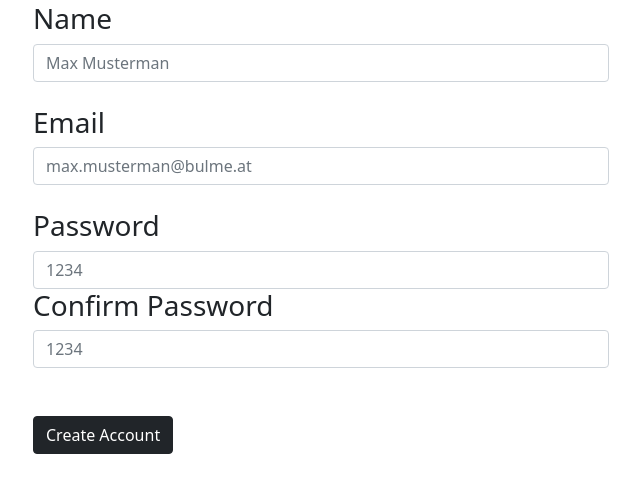
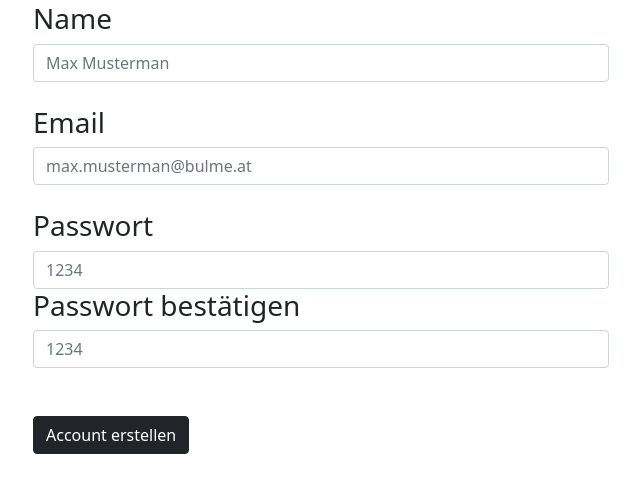
Before and after one commit to BubuBiB00/StayingAlive, a Django app: template StayingAlive/SAapp/templates/SAapp/signup.html in a window 1280 px wide. Shown: the part 144-637 px from the top of the page, without its empty margins (31-671 px from the left). Run offline with Django 4.2, Linux system fonts and the light colour scheme; the template is opened without the code that fills it, so the values that code supplies are empty; parts of the project's set-up code (start-up, migrations or seed data) failed here and were passed over.

Commit message:
changed label to german

```diff
--- a/StayingAlive/SAapp/templates/SAapp/login.html
+++ b/StayingAlive/SAapp/templates/SAapp/login.html
@@ -7,10 +7,10 @@
     <h3>Email</h3>
     <input type="text" name="email" class="form-control" placeholder="max.musterman@bulme.at" aria-label="title" aria-describedby="addon-wrapping">
     <br>
-    <h3>Password</h3>
+    <h3>Passwort</h3>
     <input type="text" name="Password" class="form-control" placeholder="1234" aria-label="description" aria-describedby="addon-wrapping">
-    <button type="submit" class="btn btn-dark mt-5">Login</button>
-    <a type="button" href="/signup/" class="btn btn-dark mt-5">Signup</button>
+    <button type="submit" class="btn btn-dark mt-5">Anmelden</button>
+    <a type="button" href="/signup/" class="btn btn-dark mt-5">Registrieren</button>
   </form>
 
 {% endblock %}
--- a/StayingAlive/SAapp/templates/SAapp/signup.html
+++ b/StayingAlive/SAapp/templates/SAapp/signup.html
@@ -10,10 +10,10 @@
     <h3>Email</h3>
     <input type="text" name="email" class="form-control" placeholder="max.musterman@bulme.at" aria-label="title" aria-describedby="addon-wrapping">
     <br>
-    <h3>Password</h3>
+    <h3>Passwort</h3>
     <input type="text" name="Password" class="form-control" placeholder="1234" aria-label="description" aria-describedby="addon-wrapping">
-    <h3>Confirm Password</h3>
+    <h3>Passwort bestätigen</h3>
     <input type="text" name="Password" class="form-control" placeholder="1234" aria-label="description" aria-describedby="addon-wrapping">
-    <button type="submit" class="btn btn-dark mt-5">Create Account</button>
+    <button type="submit" class="btn btn-dark mt-5">Account erstellen</button>
   </form>
 {% endblock %}
```
